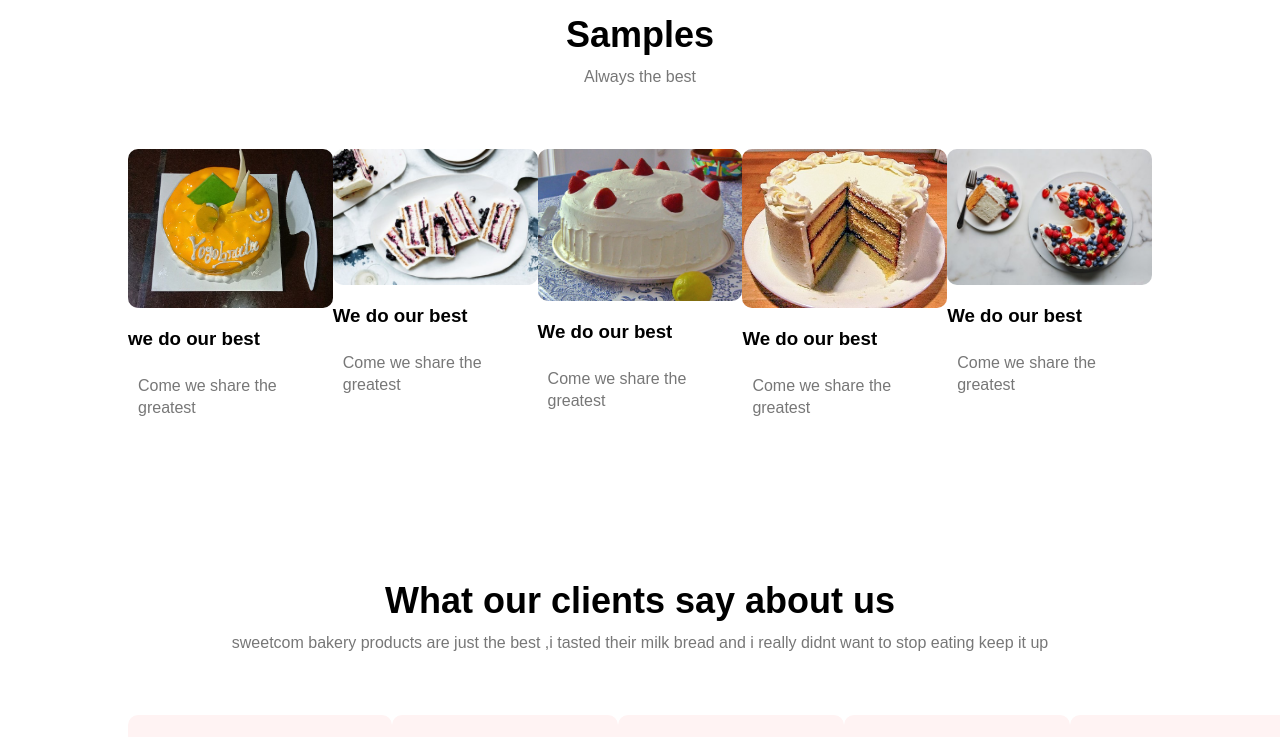
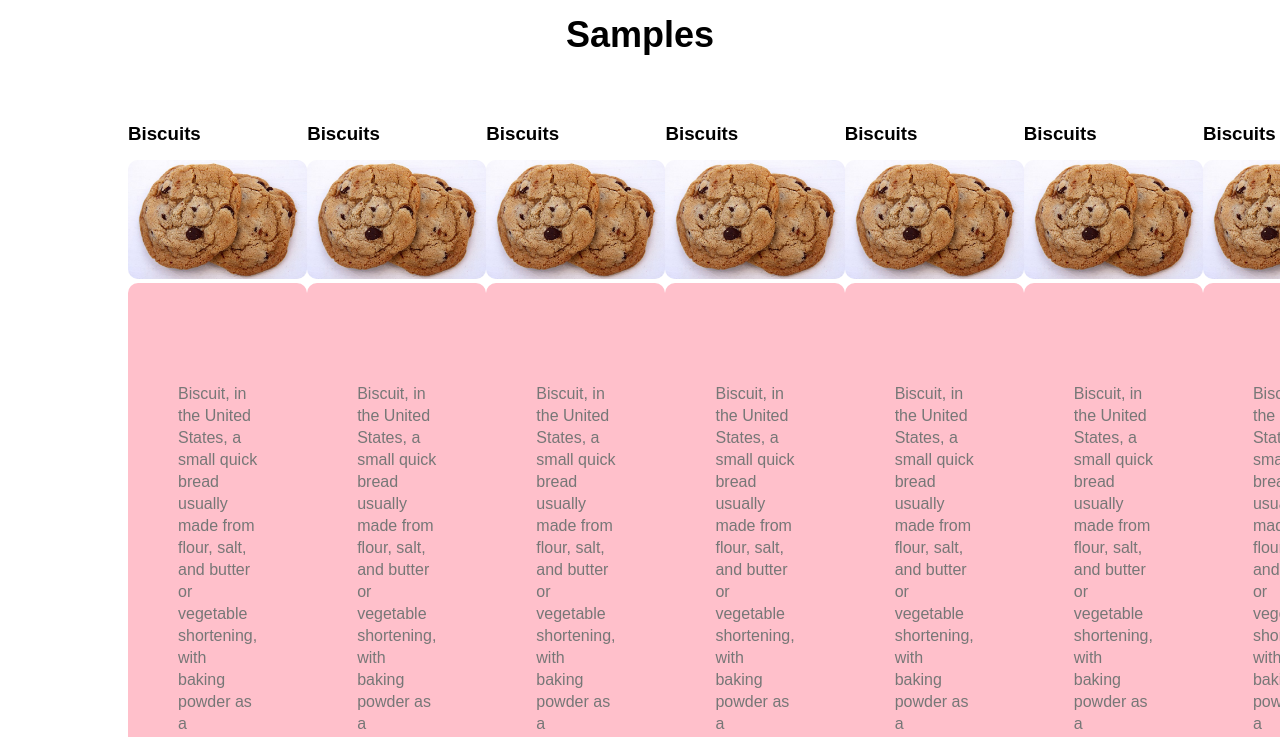
Before and after one commit to flourencewangi/sweetcom-bakery, a plain HTML site: page home.html in a window 1280 px wide. Shown: the part 2120-2857 px from the top of the page. Drawn offline with Linux system fonts and the light colour scheme.

Commit message:
commit all

```diff
--- a/home.html
+++ b/home.html
@@ -136,32 +136,60 @@ We also offer a wide range of continental and Italian dishes.</p>
       <h1>
         Samples
       </h1>
-      <p>Always the best</p>
       <div class="row">
         <div class="facilities-col">
-          <img src="d.jpg">
-          <h3>we do our best</h3>
-          <p>Come we share the greatest</p></div>
+           <h3>Biscuits</h3>
+          <img src="Cookies.jpg">
+         <div class="testimonials-col">
+            <p>
+            Biscuit, in the United States, a small quick bread usually made from flour, salt, and butter or vegetable shortening, with baking powder as a leavening agent. The dough is kneaded briefly and rolled out, and the biscuits are cut with a round cutter. The dough may also be dropped by spoonfuls for an irregular shape. Biscuits are usually eaten hot with butter and fruit preserves, sausage gravy, or ham. They are especially associated with the American South.
+          </p></div></div>
 
-            <div class="facilities-col">
-          <img src="21.jpg">
-          <h3>We do our best</h3>
-          <p>Come we share the greatest</p></div>
-            <div class="facilities-col">
-          <img src="Q.jpg">
-          <h3>We do our best</h3>
-          <p>Come we share the greatest</p></div>
+        <div class="facilities-col">
+           <h3>Biscuits</h3>
+          <img src="Cookies.jpg">
+         <div class="testimonials-col">
+            <p>
+            Biscuit, in the United States, a small quick bread usually made from flour, salt, and butter or vegetable shortening, with baking powder as a leavening agent. The dough is kneaded briefly and rolled out, and the biscuits are cut with a round cutter. The dough may also be dropped by spoonfuls for an irregular shape. Biscuits are usually eaten hot with butter and fruit preserves, sausage gravy, or ham. They are especially associated with the American South.
+          </p></div></div>
+        <div class="facilities-col">
+           <h3>Biscuits</h3>
+          <img src="Cookies.jpg">
+         <div class="testimonials-col">
+            <p>
+            Biscuit, in the United States, a small quick bread usually made from flour, salt, and butter or vegetable shortening, with baking powder as a leavening agent. The dough is kneaded briefly and rolled out, and the biscuits are cut with a round cutter. The dough may also be dropped by spoonfuls for an irregular shape. Biscuits are usually eaten hot with butter and fruit preserves, sausage gravy, or ham. They are especially associated with the American South.
+          </p></div></div>
 
-           <div class="facilities-col">
-          <img src="O.jpg">
-          <h3>We do our best</h3>
-          <p>Come we share the greatest</p></div>
+        <div class="facilities-col">
+           <h3>Biscuits</h3>
+          <img src="Cookies.jpg">
+         <div class="testimonials-col">
+            <p>
+            Biscuit, in the United States, a small quick bread usually made from flour, salt, and butter or vegetable shortening, with baking powder as a leavening agent. The dough is kneaded briefly and rolled out, and the biscuits are cut with a round cutter. The dough may also be dropped by spoonfuls for an irregular shape. Biscuits are usually eaten hot with butter and fruit preserves, sausage gravy, or ham. They are especially associated with the American South.
+          </p></div>
+          </div>
+        <div class="facilities-col">
+           <h3>Biscuits</h3>
+          <img src="Cookies.jpg">
+         <div class="testimonials-col">
+            <p>
+            Biscuit, in the United States, a small quick bread usually made from flour, salt, and butter or vegetable shortening, with baking powder as a leavening agent. The dough is kneaded briefly and rolled out, and the biscuits are cut with a round cutter. The dough may also be dropped by spoonfuls for an irregular shape. Biscuits are usually eaten hot with butter and fruit preserves, sausage gravy, or ham. They are especially associated with the American South.
+          </p></div></div>
+        <div class="facilities-col">
+           <h3>Biscuits</h3>
+          <img src="Cookies.jpg">
+         <div class="testimonials-col">
+            <p>
+            Biscuit, in the United States, a small quick bread usually made from flour, salt, and butter or vegetable shortening, with baking powder as a leavening agent. The dough is kneaded briefly and rolled out, and the biscuits are cut with a round cutter. The dough may also be dropped by spoonfuls for an irregular shape. Biscuits are usually eaten hot with butter and fruit preserves, sausage gravy, or ham. They are especially associated with the American South.
+          </p></div></div>
+        <div class="facilities-col">
+           <h3>Biscuits</h3>
+          <img src="Cookies.jpg">
+         <div class="testimonials-col">
+            <p>
+            Biscuit, in the United States, a small quick bread usually made from flour, salt, and butter or vegetable shortening, with baking powder as a leavening agent. The dough is kneaded briefly and rolled out, and the biscuits are cut with a round cutter. The dough may also be dropped by spoonfuls for an irregular shape. Biscuits are usually eaten hot with butter and fruit preserves, sausage gravy, or ham. They are especially associated with the American South.
+          </p></div></div>
 
-           <div class="facilities-col">
-          <img src="20.jpg">
-          <h3>We do our best</h3>
-          <p>Come we share the greatest</p></div>
-          </div>
     </section>
     <section class="testimonials">
       <h1>What our clients say about us </h1>
--- a/style2.css
+++ b/style2.css
@@ -143,11 +143,11 @@
     line-height: 22px;
     padding: 10px;
   }
-  .row{
-    margin-top: 5%;
-    display: flex;
-    justify-content: space-between;
-  }
+        .row {
+          margin-top: 5%;
+          display: flex;
+          justify-content: space-between;
+    }
   .course-col{
     flex-basis: 31%;
     background: #fff3f3;
@@ -227,7 +227,7 @@
     border-radius: 10px;
   }
   .facilities-col p{
-    pmadding: 0;
+    padding: 0;
   }
   .facilities-col h3{
     margin-top: 16px;
@@ -248,6 +248,16 @@
     text-align: left;
     background: #fff3f3;
     padding: 25px;
+    cursor: pointer;
+    display: flex;
+  }
+  .testimonials-col {
+    flex-basis: 10%;
+    border-radius: 10px;
+    margin-bottom: 5%;
+    text-align: left;
+    background: pink;
+    padding: 100px 50px;
     cursor: pointer;
     display: flex;
   }
```
Also changed, not shown: Cookies.jpg (added).
